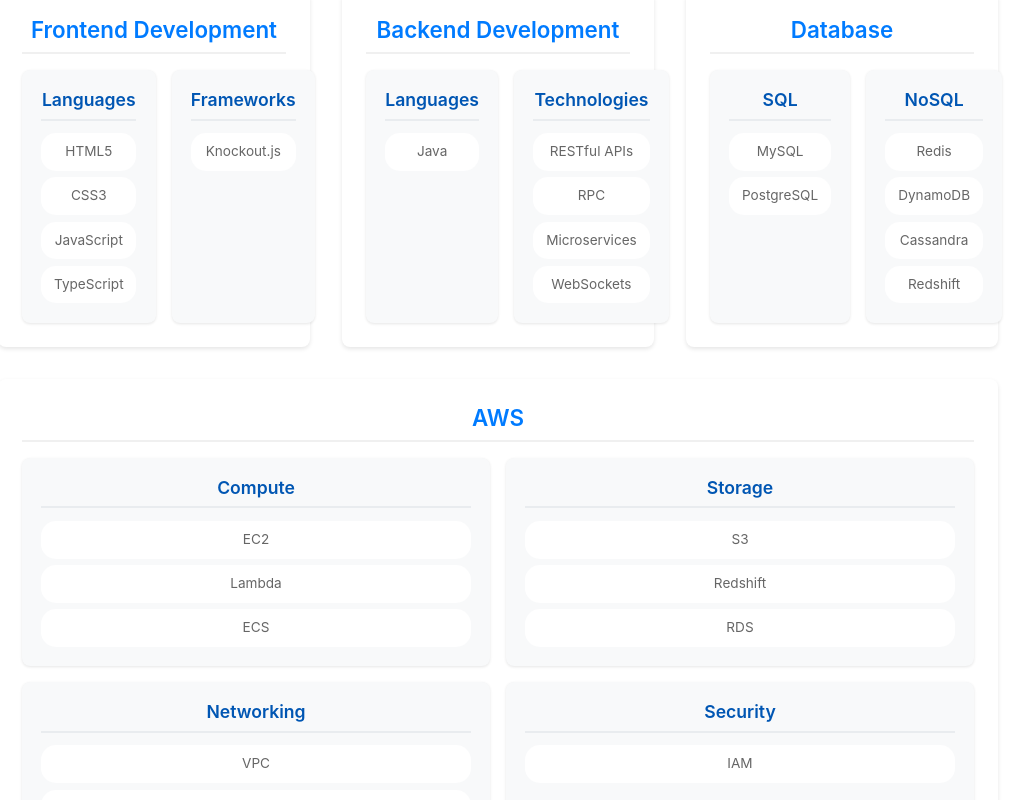
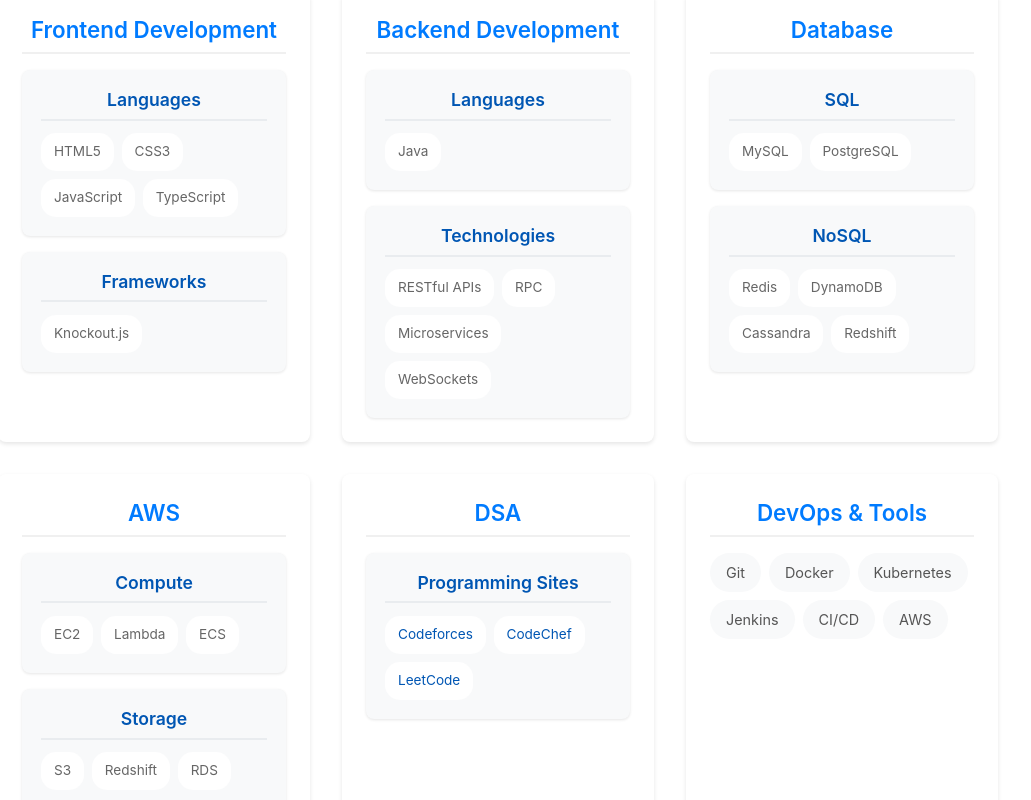
Before and after one commit to bibhudhendra/my-website, a React (Create React App) app: page / in a window 1280 px wide. Shown: the part 700-1500 px from the top of the page, without its empty margins (142-1173 px from the left). Built offline with nearby package versions, Linux system fonts and the light colour scheme.

Commit message:
Make AWS component a regular size component

```diff
--- a/src/components/Skills.css
+++ b/src/components/Skills.css
@@ -21,12 +21,6 @@
   padding: 1.5rem;
   box-shadow: 0 2px 4px rgba(0, 0, 0, 0.1);
   transition: transform 0.2s ease;
-}
-
-/* Special styling for AWS category */
-.skill-category.aws-category {
-  grid-column: 1 / -1;
-  max-width: 100%;
 }
 
 .skill-category:hover {
@@ -66,10 +60,9 @@
 
 /* Subcategories Styles */
 .subcategories {
-  display: grid;
-  grid-template-columns: repeat(auto-fit, minmax(200px, 1fr));
+  display: flex;
+  flex-direction: column;
   gap: 1rem;
-  margin-top: 1rem;
 }
 
 .subcategory {
@@ -87,13 +80,16 @@
   padding-bottom: 0.4rem;
 }
 
-.subcategory ul {
+.skills-list {
   display: flex;
-  flex-direction: column;
-  gap: 0.4rem;
+  flex-wrap: wrap;
+  gap: 0.5rem;
+  list-style: none;
+  padding: 0;
+  margin: 0;
 }
 
-.subcategory li {
+.skills-list li {
   background: white;
   padding: 0.5rem 0.8rem;
   border-radius: 15px;
@@ -102,7 +98,7 @@
   transition: all 0.2s ease;
 }
 
-.subcategory li:hover {
+.skills-list li:hover {
   background: #e9ecef;
   color: #0056b3;
   transform: translateX(5px);
@@ -121,18 +117,6 @@
 }
 
 /* Responsive Design */
-@media (max-width: 1400px) {
-  .subcategories {
-    grid-template-columns: repeat(2, 1fr);
-  }
-}
-
-@media (max-width: 1200px) {
-  .subcategories {
-    grid-template-columns: 1fr;
-  }
-}
-
 @media (max-width: 768px) {
   .skills-grid {
     grid-template-columns: 1fr;
--- a/src/components/Skills.js
+++ b/src/components/Skills.js
@@ -28,7 +28,7 @@
     'Database': {
       'SQL': [
         'MySQL',
-        'PostgreSQL',
+        'PostgreSQL'
       ],
       'NoSQL': [
         'Redis',
@@ -48,13 +48,11 @@
         'Redshift',
         'RDS'
       ],
-      'Networking': [
+      'Others': [
         'VPC',
         'Route 53',
-        'API Gateway'
-      ],
-      'Security': [
-        'IAM',
+        'API Gateway',
+        'IAM'
       ]
     },
     'DSA': {
@@ -71,7 +69,7 @@
       'Jenkins',
       'CI/CD',
       'AWS'
-    ],
+    ]
   };
 
   return (
@@ -79,7 +77,7 @@
       <h2>Skills</h2>
       <div className="skills-grid">
         {Object.entries(skills).map(([category, items]) => (
-          <div key={category} className={`skill-category ${category === 'AWS' ? 'aws-category' : ''}`}>
+          <div key={category} className="skill-category">
             <h3>{category}</h3>
             {Array.isArray(items) ? (
               <ul>
@@ -92,7 +90,7 @@
                 {Object.entries(items).map(([subcategory, subItems]) => (
                   <div key={subcategory} className="subcategory">
                     <h4>{subcategory}</h4>
-                    <ul>
+                    <ul className="skills-list">
                       {subItems.map((skill) => (
                         <li key={typeof skill === 'string' ? skill : skill.props.href}>
                           {skill}
```
